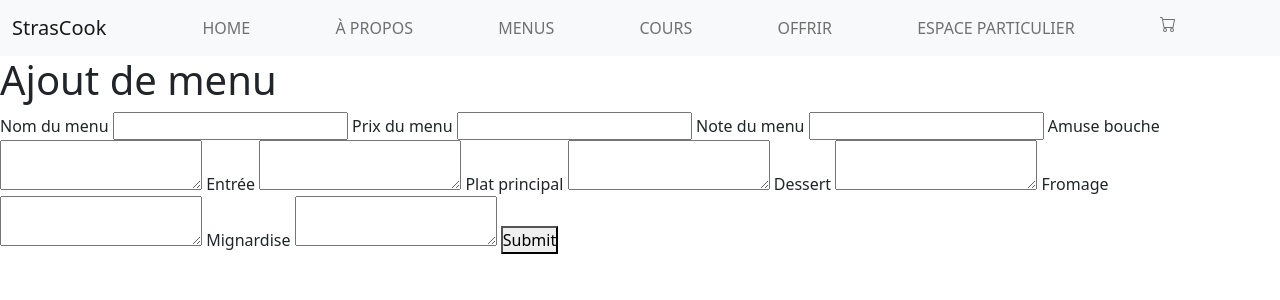
After one commit to FabriceSerapion/StrasCook_V1, a PHP site: template src/View/Item/addMenu.html.twig in a window 1280 px wide. The commit adds this page. Shown: the top 300 px of the page. Run offline with PHP 8.4, Linux system fonts and the light colour scheme; the template is opened without the code that fills it, so the values that code supplies are empty; some libraries are stand-ins or nearby versions.

Commit message:
Complete CRUD for menus from admin interface

```diff
--- /dev/null
+++ b/src/View/Item/_formMenu.html.twig
@@ -0,0 +1,38 @@
+{# TODO : manage errors display #}
+
+<form method="post">
+	<input type="hidden" value="{{ menu.id }}" name="id">
+
+	<label for="name_menu">Nom du menu</label>
+	<input type="text" value="{{ menu.name_menu }}" name="name_menu" id="name_menu">
+
+	<label for="price_menu">Prix du menu</label>
+	<input type="number" value="{{ menu.price_menu }}" name="price_menu" id="price_menu">
+
+	<label for="note_menu">Note du menu</label>
+	<input type="number" value="{{ menu.note_menu }}" name="note_menu" id="note_menu">
+
+	<label for="descr_menu_appetizer">Amuse bouche</label>
+	<textarea for="descr_menu_appetizer" id="descr_menu_appetizer" name="descr_menu_appetizer">{{ menu.descr_menu_appetizer }}</textarea>
+
+	<label for="descr_menu_starter">Entrée</label>
+	<textarea for="descr_menu_starter" id="descr_menu_starter" name="descr_menu_starter">{{ menu.descr_menu_starter }}</textarea>
+
+
+	<label for="descr_menu_meal">Plat principal</label>
+	<textarea for="descr_menu_meal" id="descr_menu_meal" name="descr_menu_meal">{{ menu.descr_menu_meal }}</textarea>
+
+
+	<label for="descr_menu_dessert">Dessert</label>
+	<textarea for="descr_menu_dessert" id="descr_menu_dessert" name="descr_menu_dessert">{{ menu.descr_menu_dessert }}</textarea>
+
+
+	<label for="descr_menu_cheese">Fromage</label>
+	<textarea for="descr_menu_cheese" id="descr_menu_cheese" name="descr_menu_cheese">{{ menu.descr_menu_cheese }}</textarea>
+
+
+	<label for="descr_menu_cuteness">Mignardise</label>
+	<textarea for="descr_menu_cuteness" id="descr_menu_cuteness" name="descr_menu_cuteness">{{ menu.descr_menu_cuteness }}</textarea>
+
+	<button>Submit</button>
+</form>
--- /dev/null
+++ b/src/View/Item/addMenu.html.twig
@@ -0,0 +1,6 @@
+{% extends 'layout.html.twig' %}
+
+{% block content %}
+	<h1>Ajout de menu</h1>
+	{% include 'Item/_formMenu.html.twig' %}
+{% endblock %}
```
Also changed, not shown: src/Model/MenuManager.php (+72 -0 lines), src/View/Admin/admin.html.twig (+17 -5 lines), src/View/Item/editMenu.html.twig (added, +7 -0 lines).
